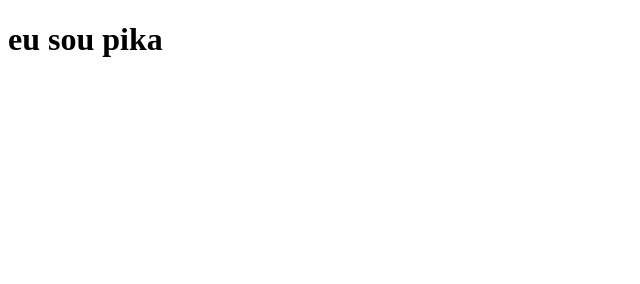
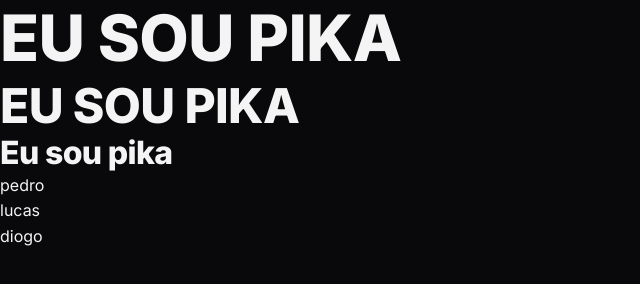
Before and after one commit to PedroMelo014/ProjetoPagedeAplicativo, a plain HTML site: page index.html in a window 1280 px wide. Shown: the whole page, without its empty margins (0-640 px from the left). Drawn offline with Linux system fonts and the light colour scheme.

Commit message:
Definindo Variáveis

```diff
--- a/index.html
+++ b/index.html
@@ -14,6 +14,14 @@
         <link rel="preconnect" href="https://fonts.googleapis.com" />
     </head>
     <body>
-        <h1>eu sou pika</h1>
+        <h1>EU SOU PIKA</h1>
+        <h2>EU SOU PIKA</h2>
+        <h3>Eu sou pika</h3>
+
+        <ul role="list">
+            <li>pedro</li>
+            <li>lucas</li>
+            <li>diogo</li>
+        </ul>
     </body>
 </html>
--- a/styles/global.css
+++ b/styles/global.css
@@ -23,7 +23,7 @@
   --backgroud-color: #09090B;
   --brand-color-secondary: #FC4A1A;
   --brand-color-primary: #F7B733;
-  --brand-gradient: linear-gradient(#FC4A1A, #F7B733 50% );
+
 
 
 
@@ -46,7 +46,58 @@ html{
 font-family: var(--ff-sans);
 font-weight:var(--fw-base);
 font-size:var(--fs-base);
+line-height: 1.6;
+color: var(--text-color-primary);
+
+
+}
 
 
 
+body{
+  background-color: var(--backgroud-color)
 }
+
+
+h1,h2,h3{
+  line-height: 1.2;
+  color: var(--text-color-primary);
+  font-weight: var(--fw-bold);
+
+  letter-spacing: -0.04rem;
+}
+
+
+
+h1{
+  font-size: var(--fs-2xl);
+
+}
+
+h2{
+  font-size: var(--fs-xl);
+}
+
+h3{
+  font-size: var(--fs-lg);
+}
+
+
+a{
+  text-decoration: none;
+  color: inherit;
+}
+
+
+ul[role="list"] {
+  list-style: none;
+}
+
+@media(width >= 80em){
+  :root{
+  --fs-lg: 2rem;
+  --fs-xl: 3rem;
+  --fs-2xl: 4rem;
+  }
+
+}
--- a/styles/index.css
+++ b/styles/index.css
@@ -1 +1 @@
-@import url(index.css);
+@import url(global.css);
```
